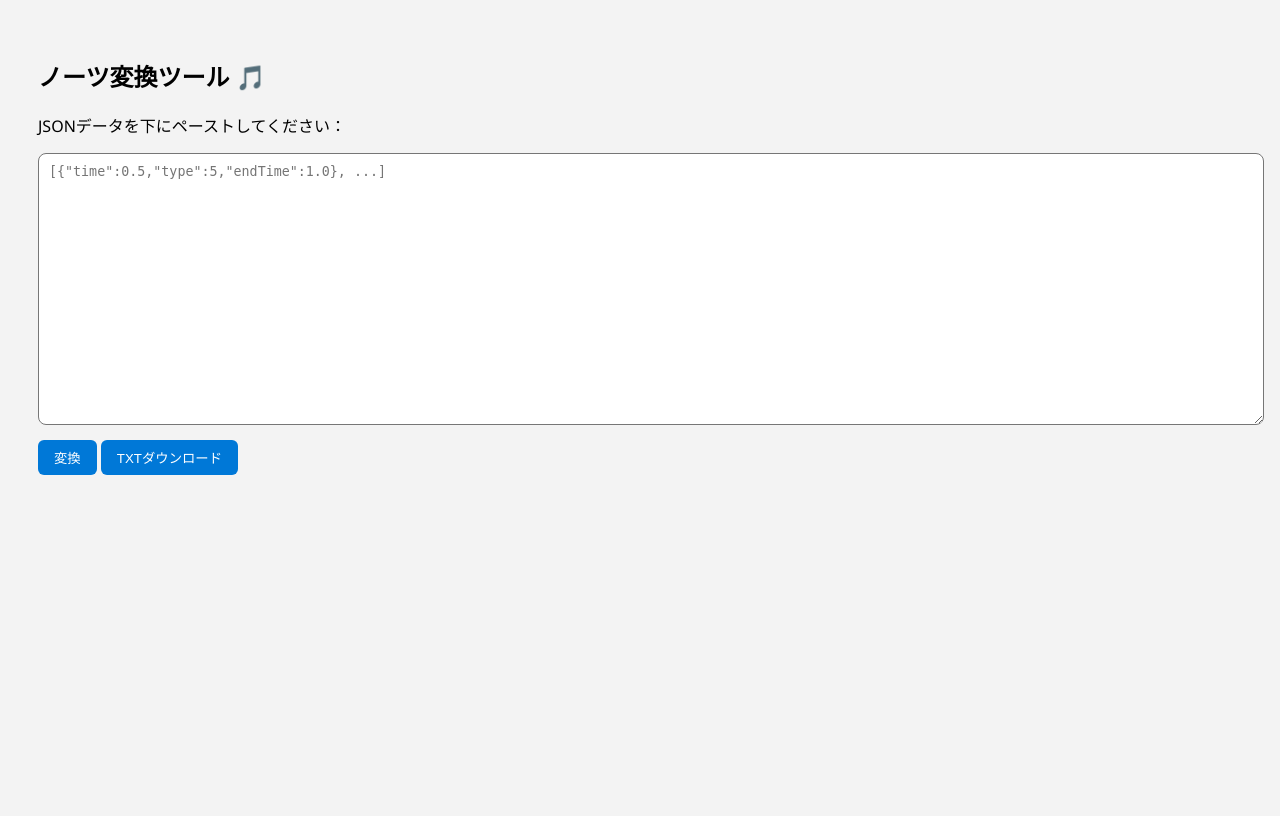
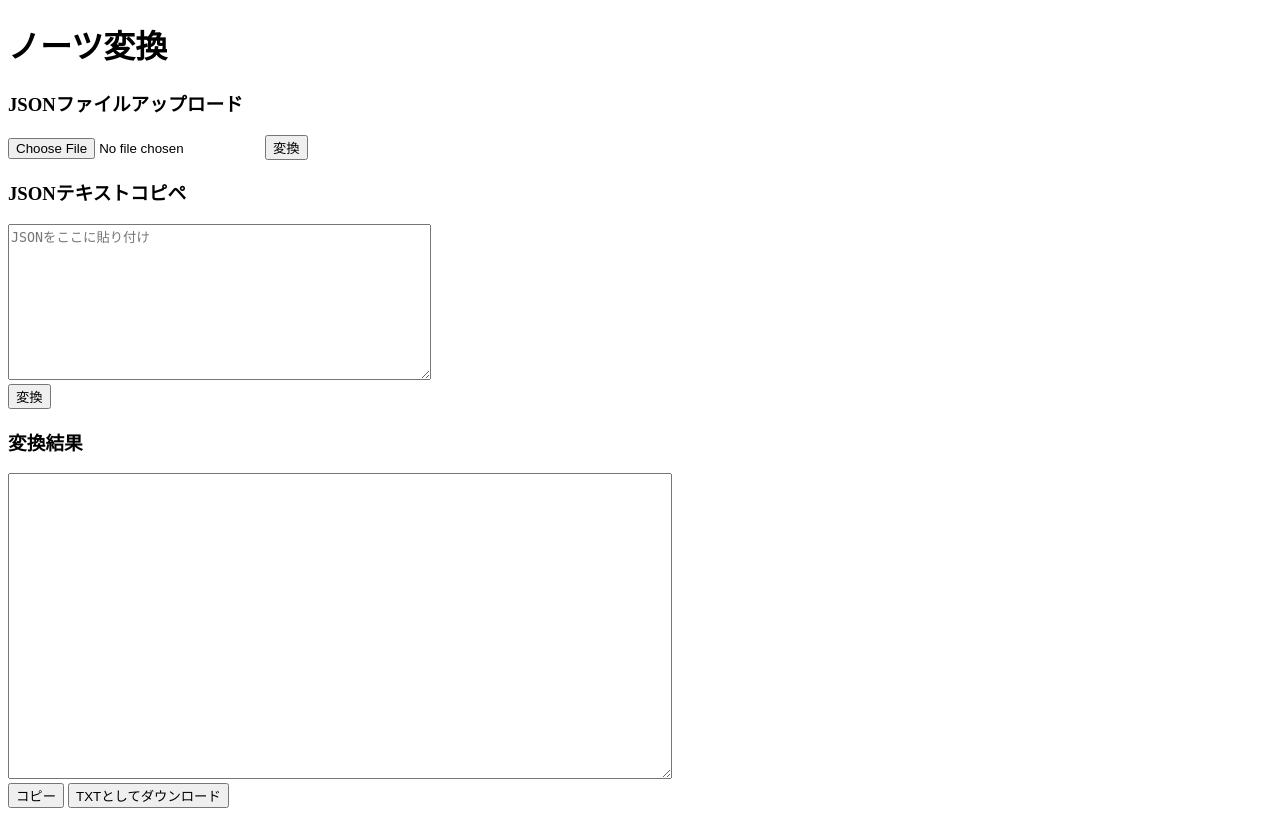
Before and after one commit to Ryouse1/Fnf-note-converter, a Flask app: page / in a window 1280 px wide. Before the commit the page ends 475 px from the top, so only its background shows below. Run offline with Flask 3, Linux system fonts and the light colour scheme.

Commit message:
Update index.html

```diff
--- a/templates/index.html
+++ b/templates/index.html
@@ -2,32 +2,50 @@
 <html lang="ja">
 <head>
 <meta charset="UTF-8">
-<title>ノーツ変換ツール</title>
-<style>
-body { font-family: "Segoe UI", sans-serif; background: #f3f3f3; padding: 30px; }
-textarea { width: 100%; height: 250px; font-family: monospace; border-radius: 8px; padding: 10px; }
-button { margin-top: 10px; padding: 8px 16px; border: none; border-radius: 6px; background: #0078D7; color: #fff; cursor: pointer; }
-button:hover { background: #005fa3; }
-.output { margin-top: 20px; white-space: pre; background: #fff; padding: 10px; border-radius: 8px; }
-</style>
+<title>ノーツ変換</title>
 </head>
 <body>
+<h1>ノーツ変換</h1>
 
-<h2>ノーツ変換ツール 🎵</h2>
-<form action="/convert" method="POST">
-    <p>JSONデータを下にペーストしてください：</p>
-    <textarea name="json_data" placeholder='[{"time":0.5,"type":5,"endTime":1.0}, ...]'></textarea>
-    <br>
-    <button type="submit" name="convert">変換</button>
-    <button type="submit" name="download">TXTダウンロード</button>
+<form method="POST" enctype="multipart/form-data">
+    <h3>JSONファイルアップロード</h3>
+    <input type="file" name="file">
+    <button type="submit">変換</button>
 </form>
 
-{% if output_text %}
-<div class="output">
-<h3>変換結果:</h3>
-<pre>{{ output_text }}</pre>
-</div>
-{% endif %}
+<form method="POST">
+    <h3>JSONテキストコピペ</h3>
+    <textarea name="json_text" rows="10" cols="50" placeholder='JSONをここに貼り付け'></textarea><br>
+    <button type="submit">変換</button>
+</form>
 
+<h3>変換結果</h3>
+<textarea id="result" rows="20" cols="80">{{ converted_text }}</textarea><br>
+
+<button onclick="copyText()">コピー</button>
+<button onclick="downloadText()">TXTとしてダウンロード</button>
+
+<script>
+function copyText() {
+    const result = document.getElementById("result");
+    result.select();
+    result.setSelectionRange(0, 99999);
+    document.execCommand("copy");
+    alert("コピーしました！");
+}
+
+function downloadText() {
+    const text = document.getElementById("result").value;
+    const blob = new Blob([text], { type: "text/plain" });
+    const url = URL.createObjectURL(blob);
+    const a = document.createElement("a");
+    a.href = url;
+    a.download = "converted_notes.txt";
+    document.body.appendChild(a);
+    a.click();
+    document.body.removeChild(a);
+    URL.revokeObjectURL(url);
+}
+</script>
 </body>
 </html>
```
